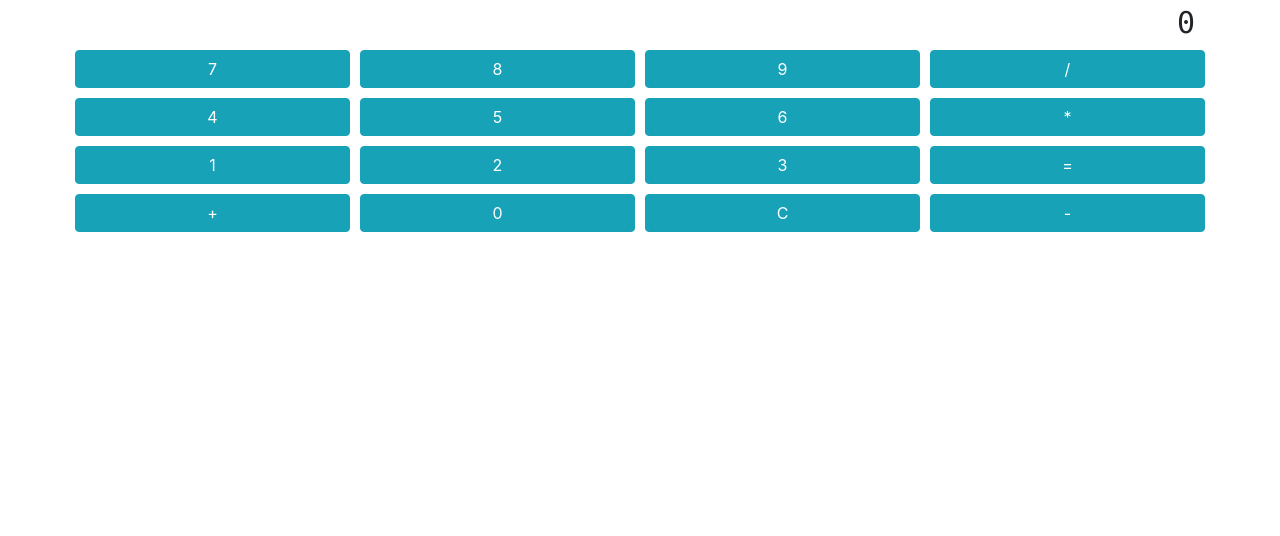
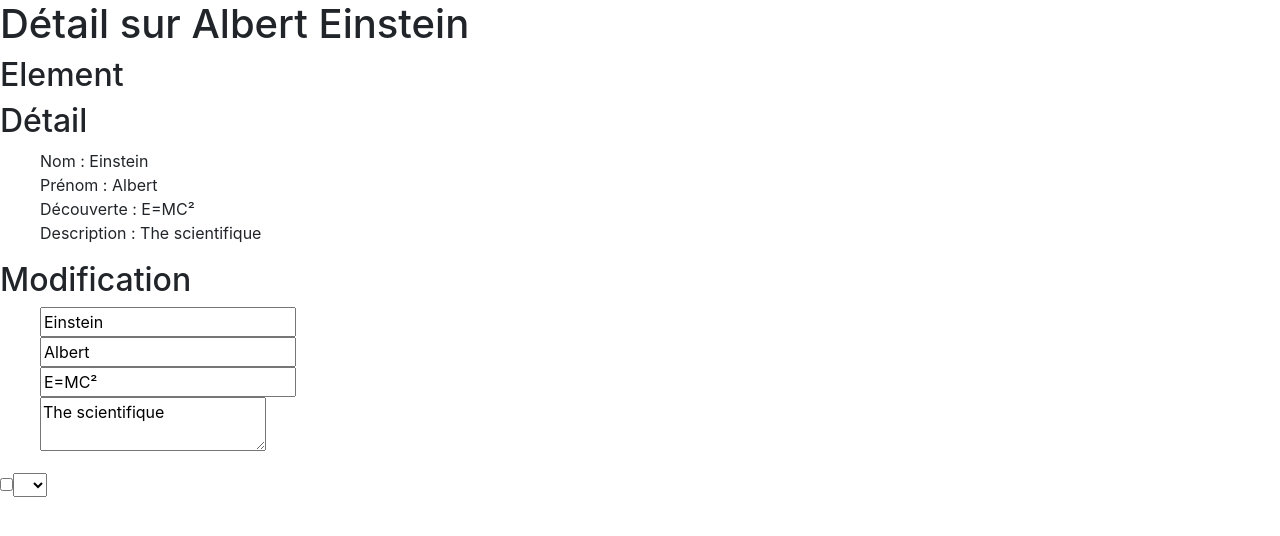
Before and after one commit to guillaume-artignan/CDPI_ANGULAR, an Angular app: page / in a window 1280 px wide. Shown: the top 536 px of the page. Built offline with nearby package versions, Linux system fonts and the light colour scheme.

Commit message:
2-way binding scientifique et composants

```diff
--- a/src/app/app.module.ts
+++ b/src/app/app.module.ts
@@ -5,6 +5,7 @@ import { AppComponent } from './app.component';
 import { ArticleComponent } from './article/article.component';
 import { ScientifiquesComponent } from './scientifiques/scientifiques.component';
 import { CalcultriceComponent } from './calcultrice/calcultrice.component';
+import { FormsModule } from '@angular/forms';
 
 @NgModule({
   declarations: [
@@ -14,9 +15,9 @@ import { CalcultriceComponent } from './calcultrice/calcultrice.component';
     CalcultriceComponent
   ],
   imports: [
-    BrowserModule
+    BrowserModule,FormsModule
   ],
   providers: [],
-  bootstrap: [CalcultriceComponent]
+  bootstrap: [ScientifiquesComponent]
 })
 export class AppModule { }
--- a/src/app/calcultrice/calcultrice.component.html
+++ b/src/app/calcultrice/calcultrice.component.html
@@ -43,15 +43,20 @@
     </div>
 
     <div class="col-3">
-        <button (click)="egal($event)" class="btn btn-info">=</button></div>
+        <button (click)="egal()" class="btn btn-info">=</button>
+    </div>
 
     <div class="col-3">
         <button (click)="presse($event,'+')" class="btn btn-info">+</button>
     </div>
 
-    <div class="col-3"><button (click)="presse($event,0)" class="btn btn-info">0</button></div>
+    <div class="col-3">
+        <button (click)="presse($event,0)" class="btn btn-info">0</button>
+    </div>
 
-    <div class="col-3"><button (click)="nettoie($event)" class="btn btn-info">C</button></div>
+    <div class="col-3">
+        <button (click)="nettoie()" class="btn btn-info">C</button>
+    </div>
 
     <div class="col-3"><button (click)="presse($event,'-')" class="btn btn-info">-</button></div>
   </div>
--- a/src/app/calcultrice/calcultrice.component.ts
+++ b/src/app/calcultrice/calcultrice.component.ts
@@ -15,6 +15,7 @@ export class CalcultriceComponent implements OnInit {
   }
 
   egal(){
+
     try{
       this.resultat = ""+eval(this.resultat);
     } catch (e){
--- a/src/app/scientifiques/scientifiques.component.css
+++ b/src/app/scientifiques/scientifiques.component.css
@@ -0,0 +1,3 @@
+ul {
+    list-style-type: none;
+}
--- a/src/app/scientifiques/scientifiques.component.html
+++ b/src/app/scientifiques/scientifiques.component.html
@@ -1,7 +1,7 @@
 <div>
     <h1>{{title}} {{personne.prenom}} {{personne.nom}}</h1>
 
-    <h2 (click)="toto($event,'YO')" >Element</h2>
+    <h2>Element</h2>
     <h2>Détail</h2>
     <ul>
         <li>Nom : {{personne.nom}}</li>
@@ -9,4 +9,19 @@
         <li>Découverte : {{personne.decouverte}}</li>
         <li>Description : {{personne.description}}</li>
     </ul>
+    <h2>Modification</h2>
+    <ul>
+        <li><input [(ngModel)]= "personne.nom" placeholder="Nom"/></li>
+        <li><input [(ngModel)]= "personne.prenom" placeholder="Prenom"/></li>
+        <li><input [(ngModel)]= "personne.decouverte" placeholder="Decouverte"/></li>
+        <li><textarea [(ngModel)]= "personne.description" placeholder="Description"></textarea></li>
+    </ul>
+    <input type='checkbox' [(ngModel)]="toto" />
+    <select [(ngModel)]="exemple">
+        <option value="a">A</option>
+        <option value="b">B</option>
+        <option value="c">C</option>
+    </select>
+    {{toto}} {{exemple}}
+
 </div>
--- a/src/app/scientifiques/scientifiques.component.ts
+++ b/src/app/scientifiques/scientifiques.component.ts
@@ -8,6 +8,8 @@ import { Component, OnInit } from '@angular/core';
 export class ScientifiquesComponent implements OnInit {
 
   title = "Détail sur ";
+  toto;
+  exemple;
   personne = {
                 nom : "Einstein",
                 prenom : "Albert",
@@ -22,9 +24,6 @@ export class ScientifiquesComponent implements OnInit {
   ngOnInit(): void {
   }
 
-  toto(event,a){
-    this.personne.nom += "1"+a;
-    console.log(event);
-  }
+
 
 }
```
